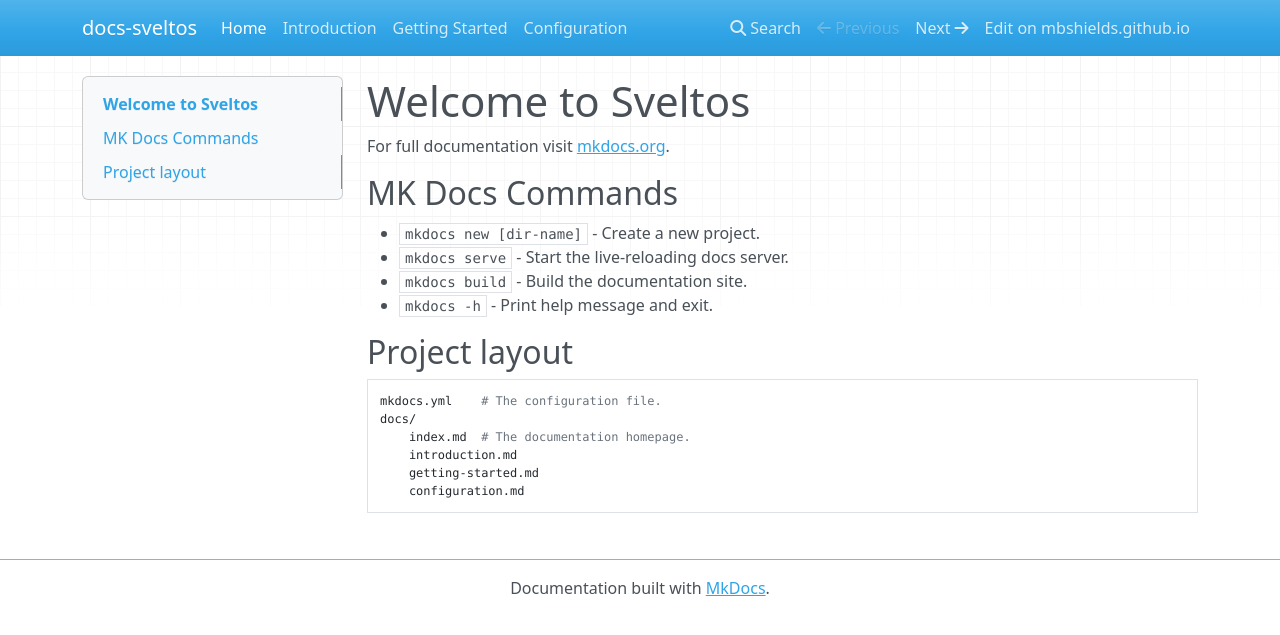
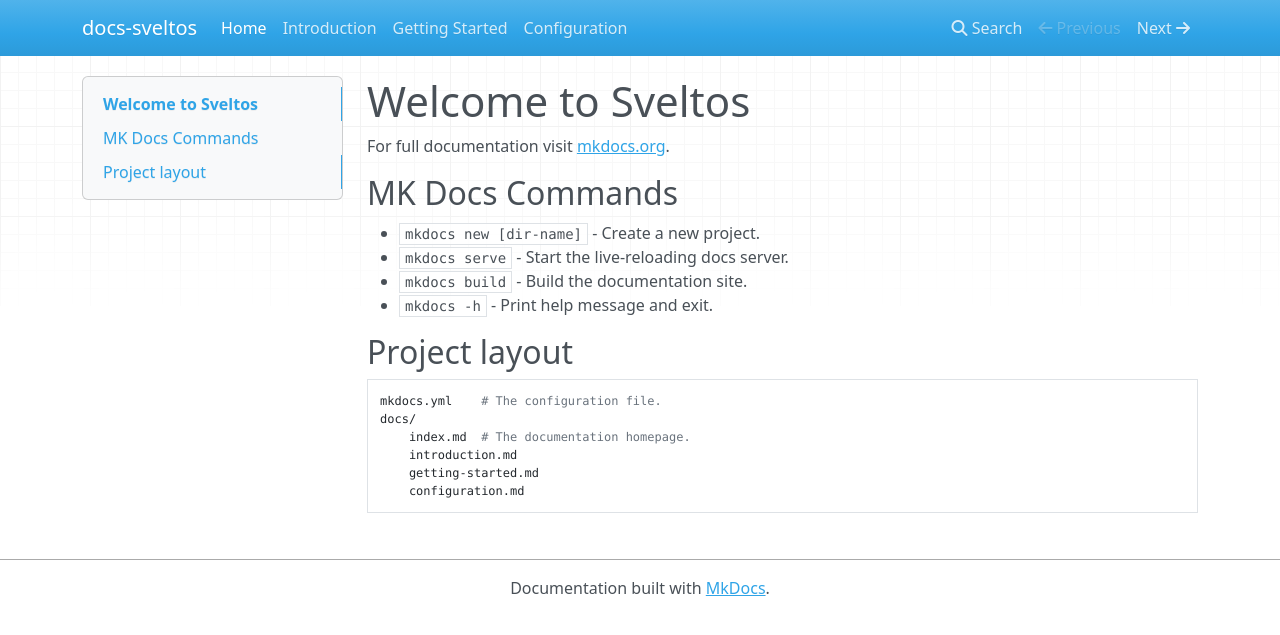
Before and after one commit to mbshields/mbshields.github.io, an MkDocs documentation site: the page built from docs/index.md, in a window 1280 px wide. Shown: the top 635 px of the page. Built offline with MkDocs 1.6.1, drawn with Linux system fonts in a browser that asks for light colours; nearby versions of some CDN libraries.

Commit message:
removed lines

```diff
--- a/mkdocs.yml
+++ b/mkdocs.yml
@@ -1,8 +1,4 @@
 site_name: docs-sveltos
-site_url: https://mbshields.github.io
-site_description: Sveltos Project
-repo_url: https://github.com/mbshields/mbshields.github.io
-repo_name: mbshields.github.io
 nav:
   - Home: index.md
   - Introduction: introduction.md
```
